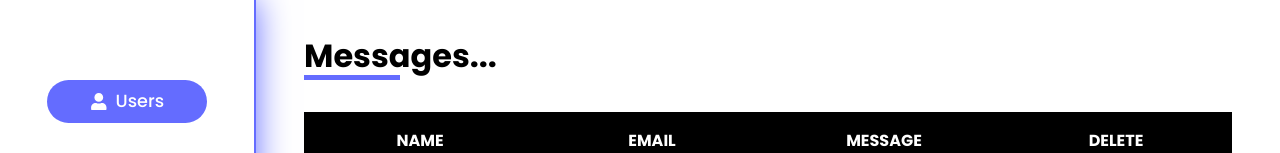
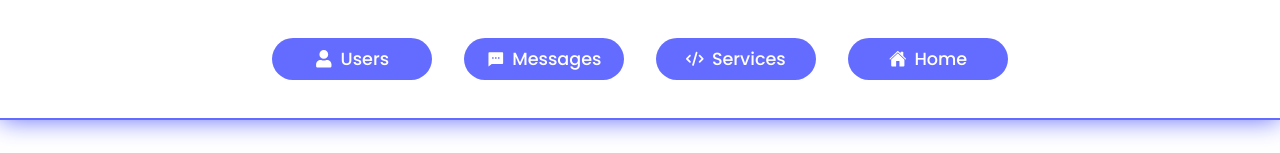
Before and after one commit to kumarpritam1468/MERN-portfolio, a React (Vite) app in the folder client/: page /admin/messages in a window 1280 px wide. Shown: the top 153 px of the page. Built offline with nearby package versions, Linux system fonts and the light colour scheme; no server answers.

Commit message:
add user delete

```diff
--- a/client/src/components/Admin/Admin.css
+++ b/client/src/components/Admin/Admin.css
@@ -1,13 +1,12 @@
 .adminNav {
-    width: 20vw;
-    min-height: 100vh;
+    width: 100vw;
+    height: 15vh;
     display: flex;
-    flex-direction: column;
     align-items: center;
+    justify-content: center;
     gap: 2rem;
-    padding-top: 5rem;
-    border-right: 2px solid var(--btn-color);
-    box-shadow: 0 0 2rem var(--btn-color);
+    border-bottom: 2px solid var(--btn-color);
+    box-shadow: 0 0 1.5rem var(--btn-color);
 }
 
 .adminNav .btn1 {
@@ -22,6 +21,7 @@
     min-height: 100vh;
     width: 100vw;
     display: flex;
+    flex-direction: column;
 }
 
 .adminPage h1 {
@@ -30,9 +30,10 @@
 
 .users,
 .messages,
-.services {
-    width: 80vw;
-    padding: 2rem 3rem;
+.adminServices {
+    width: 100vw;
+    min-height: 85vh;
+    padding: 2rem 4rem;
     display: flex;
     flex-direction: column;
     gap: 2rem;
--- a/client/src/components/Admin/AdminServices.jsx
+++ b/client/src/components/Admin/AdminServices.jsx
@@ -2,6 +2,7 @@ import React, { useEffect, useState } from 'react'
 import AdminLayout from './AdminLayout'
 import { useAuth } from '../../store/auth';
 import { toast } from 'react-toastify';
+import './Admin.css';
 
 const AdminServices = () => {
   const { authorizationToken } = useAuth();
@@ -30,7 +31,7 @@ const AdminServices = () => {
     <>
       <div className="adminPage">
         <AdminLayout />
-        <div className="services">
+        <div className="adminServices">
           <h1 className='main-heading'>Services...   </h1>
 
           <div classNameName="table">
--- a/client/src/components/Admin/AdminUsers.jsx
+++ b/client/src/components/Admin/AdminUsers.jsx
@@ -24,9 +24,22 @@ const AdminUsers = () => {
     }
   }
 
+  const deleteUser = async (id) => {
+    try {
+      const response = await fetch(`http://localhost:5000/api/admin/users/delete/${id}`, {
+        method: "DELETE",
+        headers: {
+          Authorization: authorizationToken
+        }
+      })
+    } catch (error) {
+      console.error(error);
+    }
+  }
+
   useEffect(() => {
     allUsers();
-  }, []);
+  }, [deleteUser()]);
 
   return (
     <>
@@ -51,7 +64,7 @@ const AdminUsers = () => {
                     <div className="table-data"><h3>{user.email}</h3></div>
                     <div className="table-data"><h3>{user.phone}</h3></div>
                     <div className="table-data"><h3 className='btn3'>Edit</h3></div>
-                    <div className="table-data"><h3 className='btn1'>Delete</h3></div>
+                    <div className="table-data"><h3 className='btn1' onClick={() => deleteUser(user._id)}>Delete</h3></div>
                   </div>
                 )
               })}
--- a/client/src/components/Navbar/Navbar.jsx
+++ b/client/src/components/Navbar/Navbar.jsx
@@ -15,6 +15,7 @@ const Navbar = () => {
                     <NavLink to="/">Home</NavLink>
                     <NavLink to="/about">About</NavLink>
                     <NavLink to="/contact">Contact</NavLink>
+                    <NavLink to="/admin">Admin</NavLink>
                     <NavLink to="/services">Services</NavLink>
 
                     {isLoggedIn ?
--- a/client/src/components/Register/Register.jsx
+++ b/client/src/components/Register/Register.jsx
@@ -7,7 +7,6 @@ import './Form.css';
 const Register = () => {
 
     const navigate = useNavigate();
-    const {storeToken} = useAuth();
 
     const [user, setUser] = useState({
         name:"",
@@ -39,7 +38,6 @@ const Register = () => {
 
             const resData = await response.json();
             if(response.ok){
-                storeToken(resData.token);
                 setUser({
                     name:"",
                     email:"",
```
Also changed, not shown: 2 other files (tests, documents, lock files or other folders).
